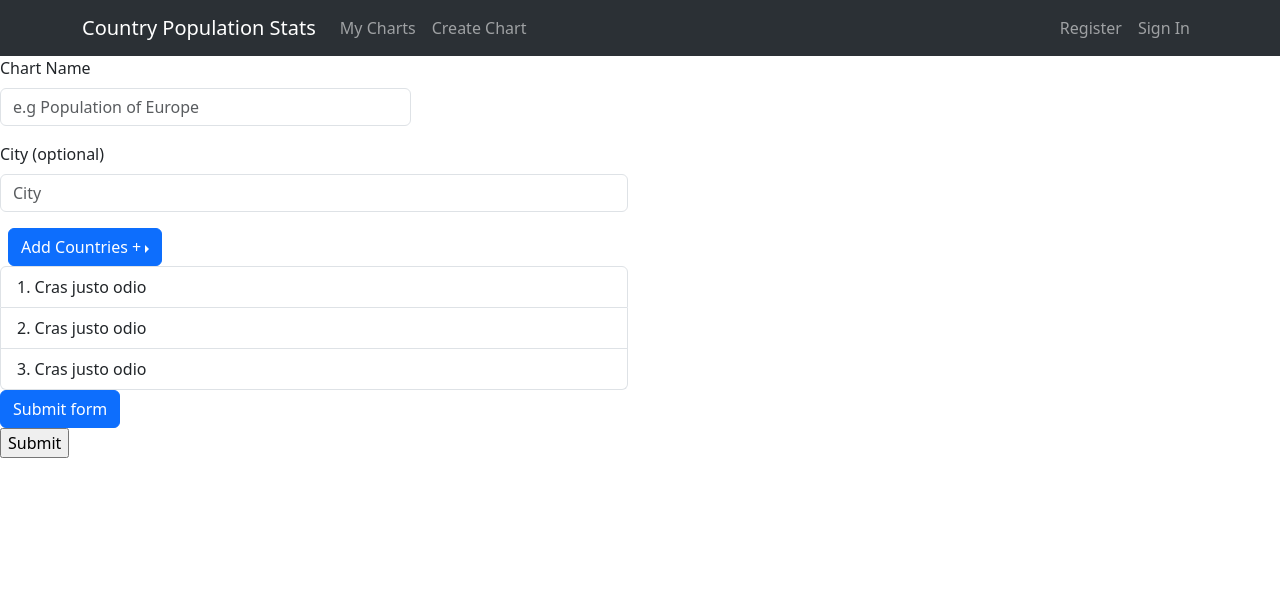
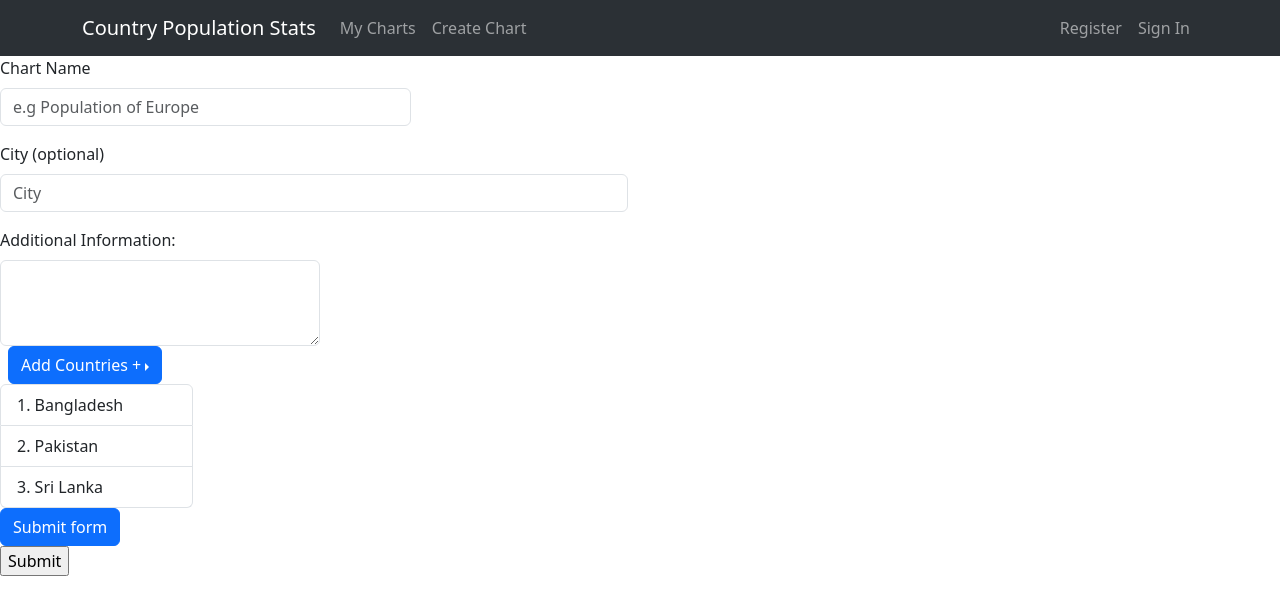
Before and after one commit to Jabz259/Country-Population-Stats, a React (Vite) app in the folder Client/: page /create in a window 1280 px wide. Shown: the top 614 px of the page. Built offline with nearby package versions, Linux system fonts and the light colour scheme.

Commit message:
modify form and basic cards to view charts

```diff
--- a/Client/src/components/countryform.jsx
+++ b/Client/src/components/countryform.jsx
@@ -7,8 +7,6 @@ import Row from 'react-bootstrap/Row';
 import Dropdown from 'react-bootstrap/Dropdown';
 import CountryDropdown from '../components/dropdown.jsx'
 import ListGroup from 'react-bootstrap/ListGroup';
-
-
 
 
 
@@ -50,13 +48,19 @@ function FormExample() {
         </Form.Group>
       </Row>
 
+      <Form.Group as={Col} md="3" controlId="exampleForm.ControlTextarea1">
+        <Form.Label>Additional Information:</Form.Label>
+        <Form.Control as="textarea" rows={3} />
+      </Form.Group>
+
       <Row>
-      <Form.Group as={Col} md="6" controlId="validationCustom04">
+      <Form.Group as={Col} md="2" controlId="validationCustom04">
+        {/* Dropdown MENU component  */}
         <CountryDropdown direction={'end'}></CountryDropdown>
             <ListGroup as="ol" numbered>
-              <ListGroup.Item as="li">Cras justo odio</ListGroup.Item>
-              <ListGroup.Item as="li">Cras justo odio</ListGroup.Item>
-              <ListGroup.Item as="li">Cras justo odio</ListGroup.Item>
+              <ListGroup.Item as="li">Bangladesh</ListGroup.Item>
+              <ListGroup.Item as="li">Pakistan</ListGroup.Item>
+              <ListGroup.Item as="li">Sri Lanka</ListGroup.Item>
             </ListGroup>
       </Form.Group>
       </Row>
--- a/Client/src/pages/CreatePage.jsx
+++ b/Client/src/pages/CreatePage.jsx
@@ -1,5 +1,7 @@
 
 import CreateChart from '../components/countryform.jsx'
+import CountryDropdown from '../components/dropdown.jsx'
+
 
 export default function HomePage() {
     return(
--- a/Client/src/routes/CreateRoute.jsx
+++ b/Client/src/routes/CreateRoute.jsx
@@ -4,6 +4,8 @@ export default function createRoute() {
     return (
         <>
             <CreatePage></CreatePage>
+
+            {/* This will need to be removed */}
         </>
     );
 }
```
